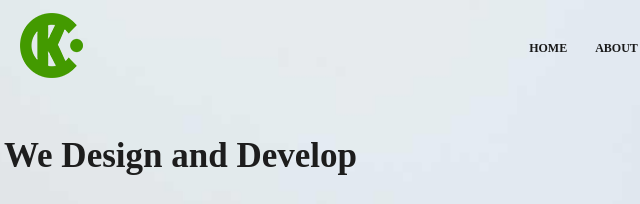
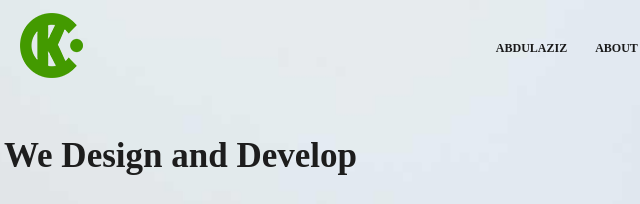
Before and after one commit to ajoib/Abdulaziz, a plain HTML site: page index.html in a window 1280 px wide. Shown: the top 204 px of the page, 81-721 px from the left. Drawn offline with nearby package versions, Linux system fonts and the light colour scheme; files that its build step writes are made by us from their sources; files whose address does not match are found by name; a web font is replaced by a local one.

Commit message:
Update index.html

```diff
--- a/index.html
+++ b/index.html
@@ -32,7 +32,7 @@
             <ul class="navbar-nav ml-auto">
 
               <li class="nav-item active">
-                <a class="header__nav-link" href="#">Home</a>
+                <a class="header__nav-link" href="#">Abdulaziz</a>
               </li>
 
               <li class="nav-item">
```
